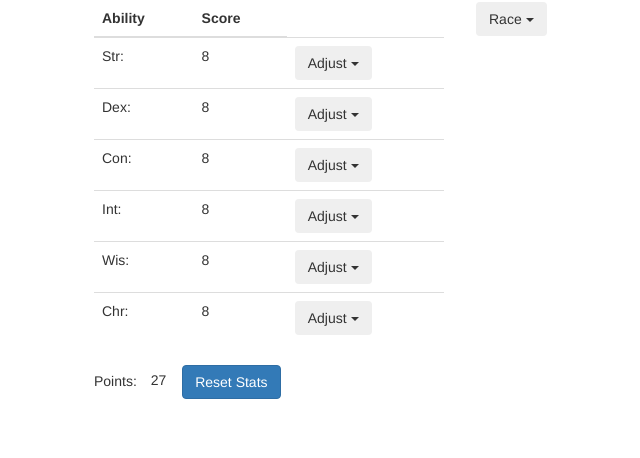
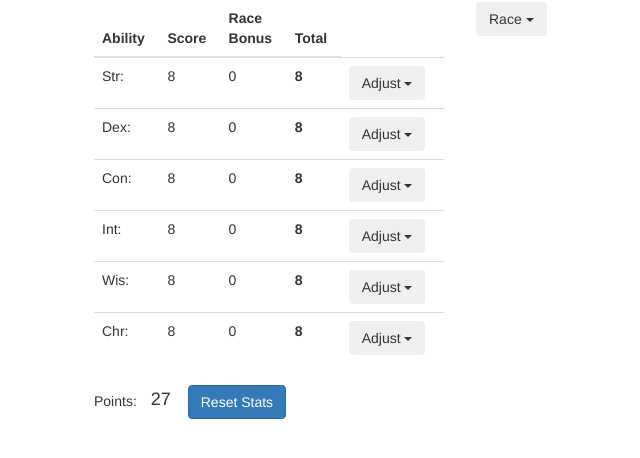
Before and after one commit to jarmbrust/vuetest1, a Vue app: page / in a window 1280 px wide. Shown: the top 458 px of the page, without its empty margins (16-656 px from the left). Built offline with nearby package versions, Linux system fonts and the light colour scheme.

Commit message:
added race modifers

```diff
--- a/src/components/Abilities.vue
+++ b/src/components/Abilities.vue
@@ -7,11 +7,13 @@
               <tr>
                 <th>Ability</th>
                 <th>Score</th>
+                <th>Race<br>Bonus</th>
+                <th>Total</th>
               </tr>
            </thead>
            <tbody>
              <tr v-for="(ability, index) in abilities">
-               <td>{{ index }}: </td> <td class="score">{{ ability }}</td> <td v-if="adjustAbility">
+               <td>{{ index }}: </td> <td class="score">{{ ability }}</td> <td class="race-bonus">{{ raceBonus[index] }}</td> <td class="total-score">{{ Number(ability) + Number(raceBonus[index]) }}</td><td v-if="adjustAbility">
                  <div class="dropdown">
                   <button class="btn btn-secondary dropdown-toggle" type="button" id="dropdownMenuButton" data-toggle="dropdown">Adjust <span class="caret"></span></button>
                   <div class="dropdown-menu" aria-labelledby="dropdownMenuButton">
@@ -50,6 +52,14 @@
           'Wis': 8,
           'Chr': 8
         },
+        raceBonus: {
+          'Str': 0,
+          'Dex': 0,
+          'Con': 0,
+          'Int': 0,
+          'Wis': 0,
+          'Chr': 0
+        },
         points: 27,
         abilityCost: {
           8: 0,
@@ -81,10 +91,19 @@
           this.abilities[key] = 8
         }
         this.points = 27
+        // for (var stat in this.raceBonus) {
+        //   this.raceBonus[stat] = 0
+        // }
       },
-      selectedRace (race) {
-        console.log('test ' + race)
+      selectedRace (race, bonus) {
+        console.log('test ' + race + ' ' + bonus)
+        console.log(bonus)
         this.race = race
+
+        for (var stat in this.raceBonus) {
+          console.log(stat, bonus[stat])
+          this.raceBonus[stat] = bonus[stat]
+        }
       }
     },
     components: {
@@ -106,6 +125,7 @@
     }
     .total-points {
       padding: 10px;
+      font-size: 18px;
     }
     .reset {
       margin: 2px;
@@ -113,4 +133,7 @@
     .selected-race {
       padding: 10px;
     }
+    .total-score {
+      font-weight: bold;
+    }
 </style>
--- a/src/components/Race.vue
+++ b/src/components/Race.vue
@@ -25,17 +25,36 @@
           'Elf': ['High Elf', 'Wood Elf', 'Drow Elf'],
           'Dwarf': ['Hill Dwarf', 'Mountain Dwarf'],
           'Gnome': ['Rock Gnome', 'Forest Gnome'],
-          'Halfling': ['Halfling, Lightfoot', 'Halfling, Stout'],
+          'Halfling': ['Lightfoot Halfling', 'Stout Halfling'],
           'Tiefling': ['Abyssal Tiefling', 'Infernal Tiefling']
         },
-        selectedRace: ''
+        raceBonus: {
+          'Default': {'Str': 0, 'Dex': 0, 'Con': 0, 'Int': 0, 'Wis': 0, 'Chr': 0},
+          'Nokoyan Human': {'Str': 1, 'Dex': 1, 'Con': 1, 'Int': 1, 'Wis': 1, 'Chr': 1},
+          'Sarruth Human': {'Str': 1, 'Dex': 1, 'Con': 1, 'Int': 1, 'Wis': 1, 'Chr': 1},
+          'High Elf': {'Str': 0, 'Dex': 2, 'Con': 0, 'Int': 1, 'Wis': 0, 'Chr': 0},
+          'Wood Elf': {'Str': 0, 'Dex': 2, 'Con': 0, 'Int': 0, 'Wis': 1, 'Chr': 0},
+          'Drow Elf': {'Str': 0, 'Dex': 2, 'Con': 0, 'Int': 0, 'Wis': 0, 'Chr': 1},
+          'Hill Dwarf': {'Str': 0, 'Dex': 0, 'Con': 2, 'Int': 0, 'Wis': 1, 'Chr': 0},
+          'Mountain Dwarf': {'Str': 2, 'Dex': 0, 'Con': 2, 'Int': 0, 'Wis': 0, 'Chr': 0},
+          'Rock Gnome': {'Str': 0, 'Dex': 0, 'Con': 1, 'Int': 2, 'Wis': 0, 'Chr': 0},
+          'Forest Gnome': {'Str': 0, 'Dex': 1, 'Con': 0, 'Int': 2, 'Wis': 0, 'Chr': 0},
+          'Lightfoot Halfling': {'Str': 0, 'Dex': 2, 'Con': 0, 'Int': 0, 'Wis': 0, 'Chr': 1},
+          'Stout Halfling': {'Str': 0, 'Dex': 2, 'Con': 1, 'Int': 0, 'Wis': 0, 'Chr': 0},
+          'Abyssal Tiefling': {'Str': 0, 'Dex': 0, 'Con': 1, 'Int': 0, 'Wis': 0, 'Chr': 2},
+          'Infernal Tiefling': {'Str': 0, 'Dex': 0, 'Con': 0, 'Int': 1, 'Wis': 0, 'Chr': 2},
+          'Half-Orc': {'Str': 2, 'Dex': 0, 'Con': 1, 'Int': 0, 'Wis': 0, 'Chr': 0},
+          'Half-Elf': {'Str': 0, 'Dex': 0, 'Con': 0, 'Int': 0, 'Wis': 0, 'Chr': 2}
+        },
+        selectedRace: 'Default'
       }
     },
     methods: {
       selectRace (race) {
         console.log(race + ' in component')
         this.selectedRace = race
-        this.$emit('selectedRace', race)
+        let bonusArray = this.raceBonus[this.selectedRace] ? this.raceBonus[this.selectedRace] : this.raceBonus['Default']
+        this.$emit('selectedRace', race, bonusArray)
       }
     }
   }
```
